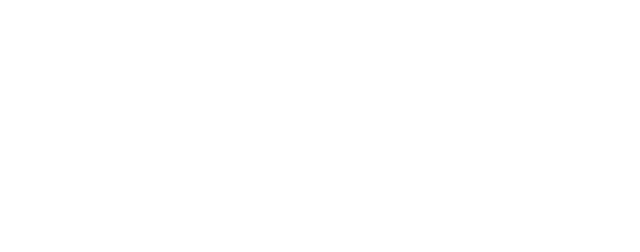
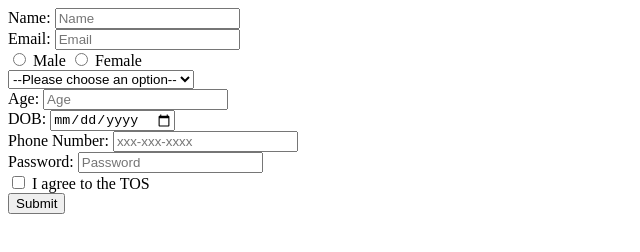
Before and after one commit to acciojob/signup-form-car-jhasaurav97, a website: page main.html in a window 1280 px wide. Shown: the whole page, without its empty margins (0-640 px from the left). Drawn offline with Linux system fonts and the light colour scheme.

Commit message:
created a submission

```diff
--- a/main.html
+++ b/main.html
@@ -8,6 +8,43 @@
 
 <body>
 	<!-- the entire body must be written by student -->
+	<form action="POST">
+		<label for="name">Name:</label>
+		<input type="text" id="name" placeholder="Name" required>
+		<br>
+		<label for="email">Email:</label>
+		<input type="email" id="email" placeholder="Email" required>
+		<br>
+		<input type="radio" id="gender_m" name="gender" required>
+		<label for="gender_m">Male</label>
+		<input type="radio" id="gender_f" name="gender" required>
+		<label for="gender_f">Female</label>
+		<br>
+		<select id="cars" required>
+			<option>--Please choose an option--</option>
+			<option>Tata</option>
+			<option>Toyotata</option>
+			<option>BMW</option>
+			<option>Mercedes</option>
+		</select>
+		<br>
+		<label for="age">Age:</label>
+		<input type="number" id="age" placeholder="Age" required>
+		<br>
+		<label for="dob">DOB:</label>
+		<input type="date" id="dob" required>
+		<br>
+		<label for="tel">Phone Number:</label>
+		<input type="Tel" id="tel" placeholder="xxx-xxx-xxxx">
+		<br>
+		<label for="password">Password:</label>
+		<input type="Password" id="password" placeholder="Password" required>
+		<br>
+		<input type="checkbox" id="tos" required>
+		<label for="tos">I agree to the TOS</label>
+		<br>
+		<button type="submit">Submit</button>
+	</form>
     <script type="text/javascript" src="./script.js">
 </script>
 
```
